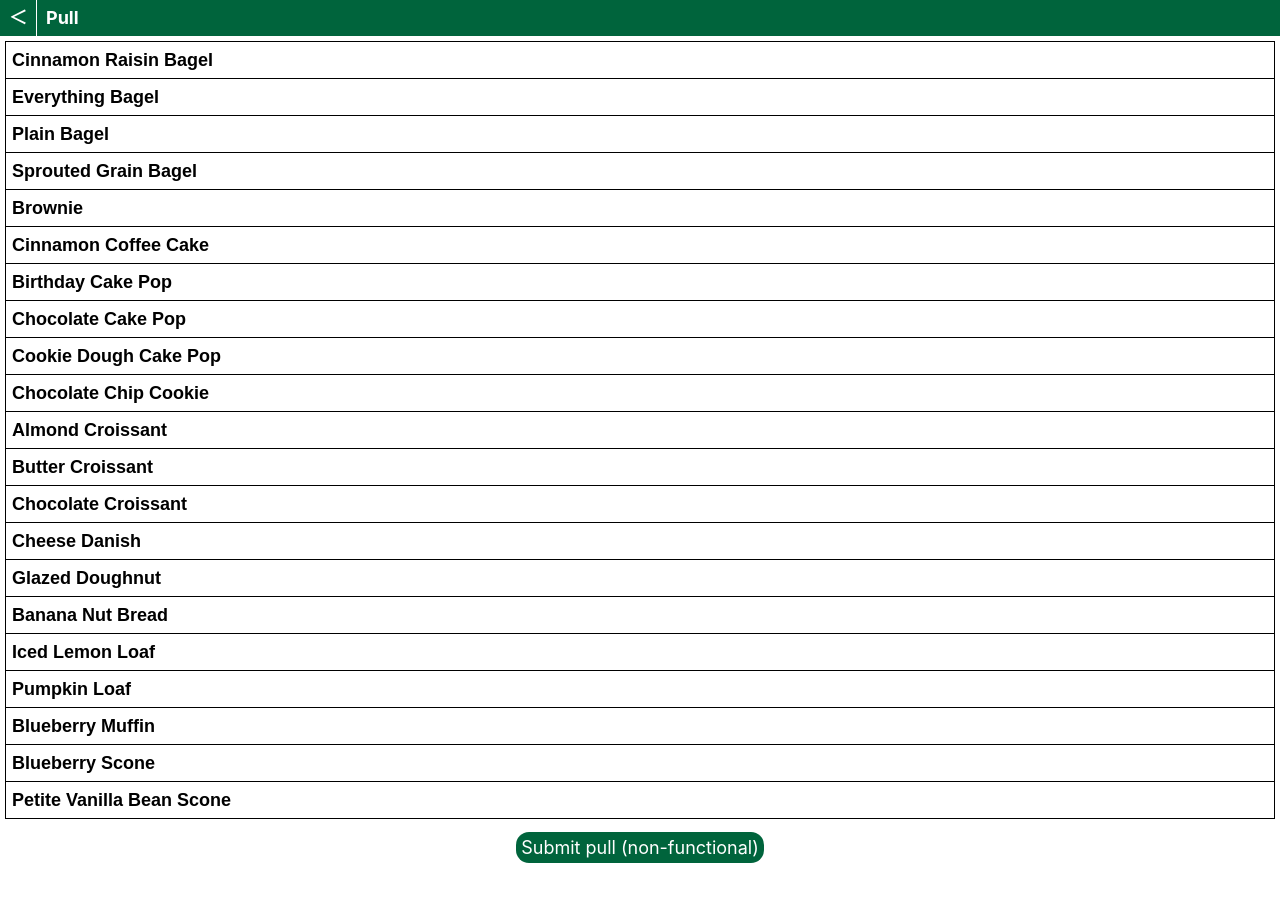
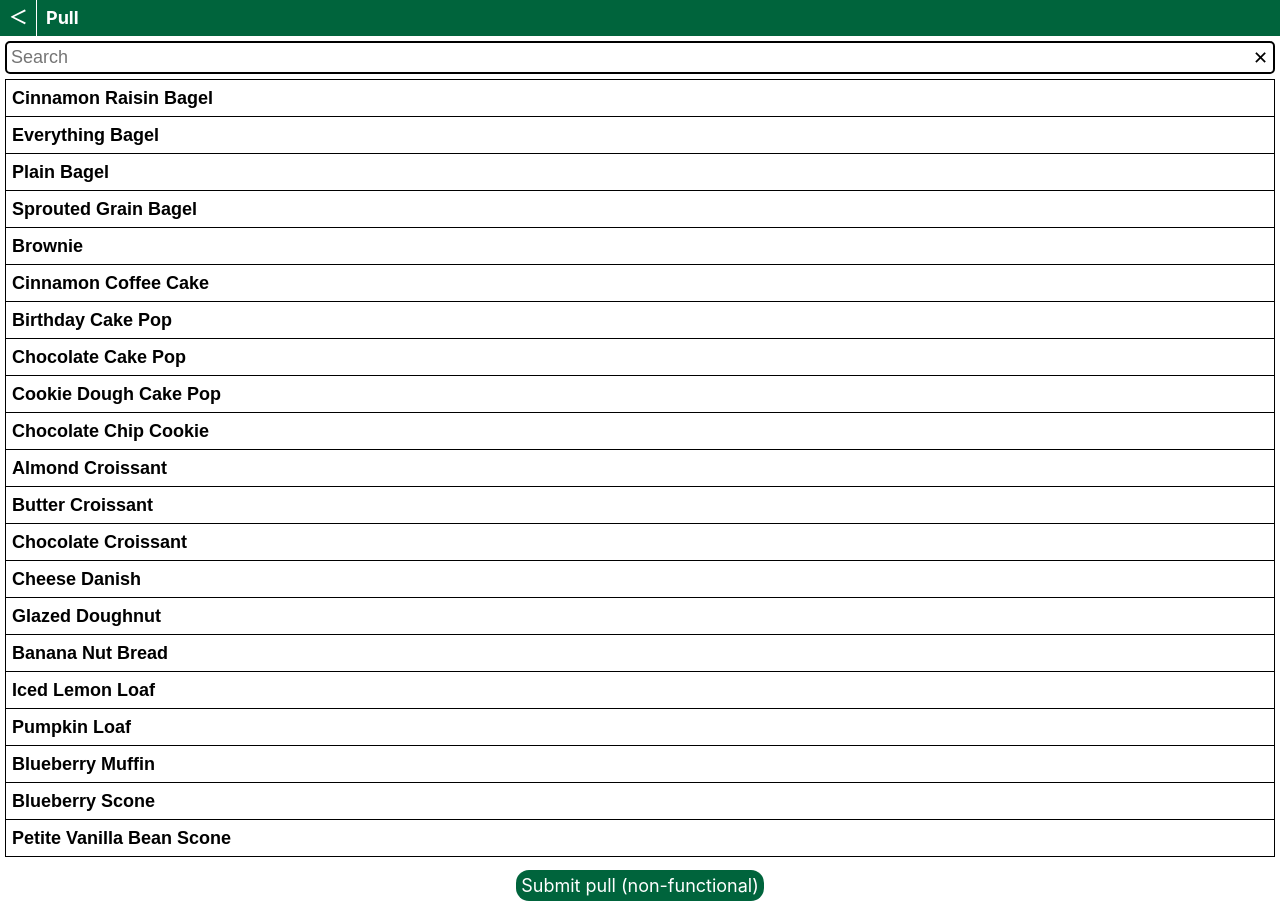
Before and after one commit to holdenout/freezer-pull, a React (Create React App) app in the folder client/: page /pull in a window 1280 px wide. Before the commit the page ends 863 px from the top, so only its background shows below. Built offline with nearby package versions, Linux system fonts and the light colour scheme.

Commit message:
Add search bar

```diff
--- a/client/src/components/FoodList.css
+++ b/client/src/components/FoodList.css
@@ -68,3 +68,29 @@
   box-sizing: border-box;
   width: 50%;
 }
+
+.search {
+  position: relative;
+  display: flex;
+  align-items: center;
+  margin: 5px;
+}
+
+.clear {
+  position: absolute;
+  right: 7px;
+  cursor: pointer;
+}
+
+.search input {
+  padding: 4px;
+  font-size: 100%;
+  width: 100%;
+  border: 2px solid black;
+  border-radius: 5px;
+  outline: none;
+}
+
+.search input:focus {
+  border-color: var(--main-color);
+}
--- a/client/src/components/FoodList.jsx
+++ b/client/src/components/FoodList.jsx
@@ -4,12 +4,28 @@ import "./FoodList.css";
 
 export const FoodList = ({foodData, content, children}) => {
   const [isOpen, setOpen] = useState(null);
+  const [search, setSearch] = useState("");
+  const [filteredFoodData, setFilteredFoodData] = useState(foodData);
 
   const toggleOpen = (id) => {
     setOpen(isOpen === id ? null : id);
   };
 
-  const foodItems = foodData.map((food) => {
+  const handleSearch = ({target: {value: newSearch}}) => {
+    setSearch(newSearch);
+    setFilteredFoodData(foodData.filter((food) => {
+      return food.name.toLowerCase().includes(newSearch.toLowerCase());
+    }));
+  };
+
+  return (
+    <div className="food-list">
+      <div className="search">
+        <input type="text" placeholder="Search" value={search} onChange={handleSearch} />
+        <span className="clear">&#x2715;</span>
+      </div>
+      <ul className="food-items">
+        {filteredFoodData.map((food) => {
           return (
             <li key={food.id}>
               <Collapsible
@@ -20,11 +36,8 @@ export const FoodList = ({foodData, content, children}) => {
               />
             </li>
           );
-  });
-
-  return (
-    <div className="food-list">
-      <ul className="food-items">{foodItems}</ul>
+        })}
+      </ul>
       {children}
     </div>
   );
```
Lines whose indentation alone changed are shown as unchanged.
